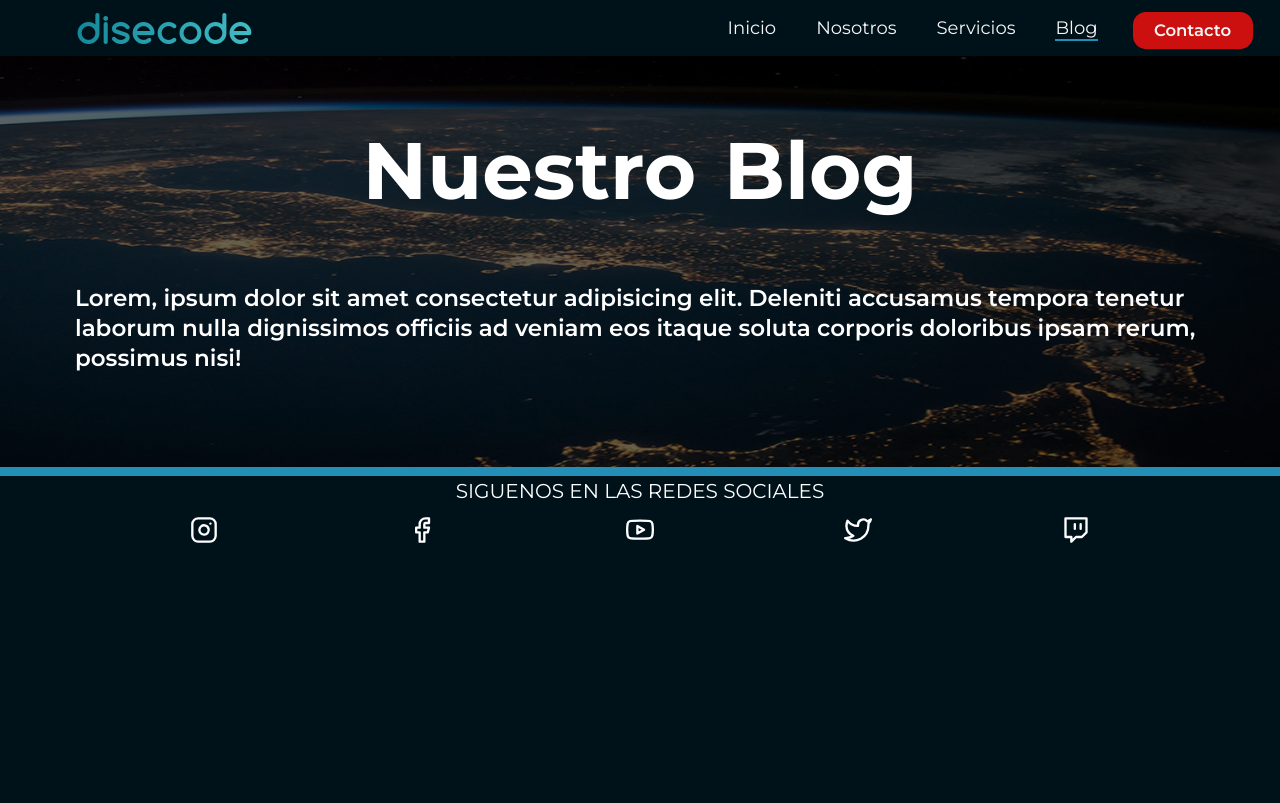
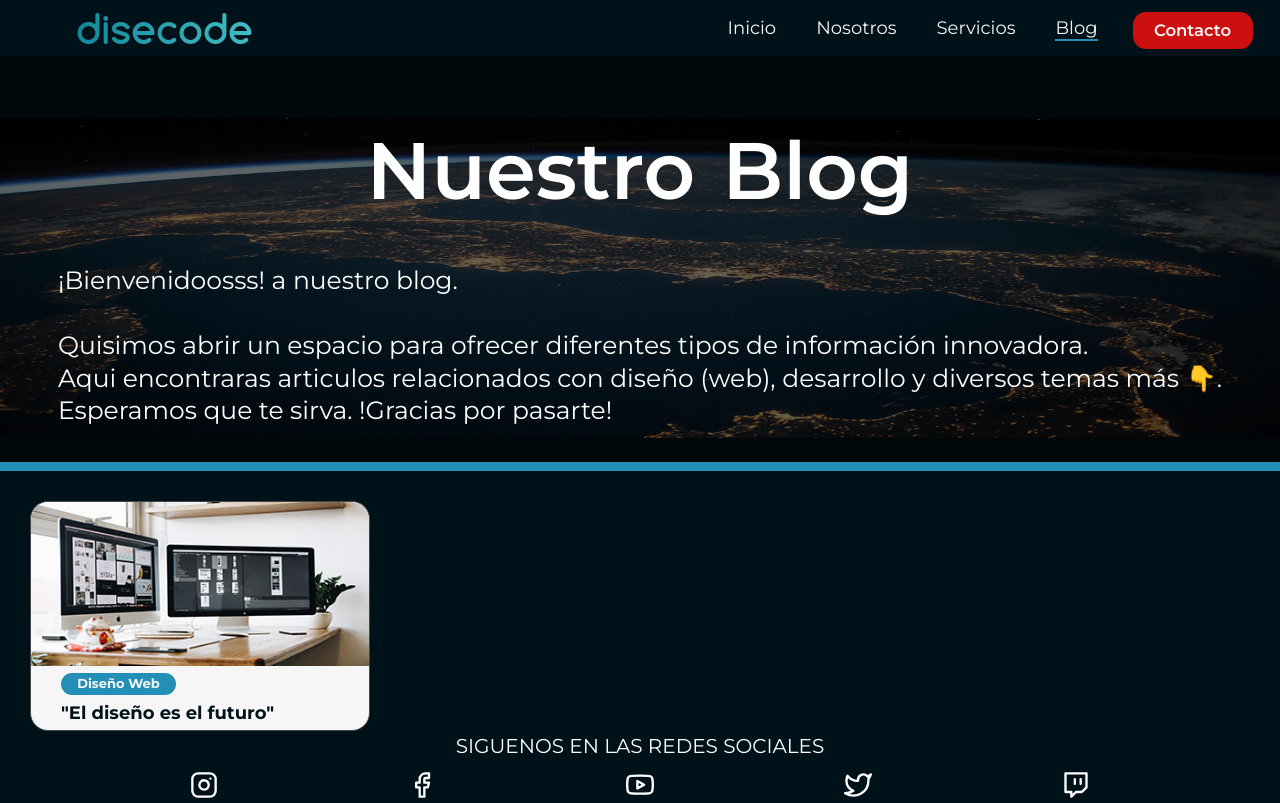
Before and after one commit to Sebastian-Espiritu/proyecto-final, a website: page pages/blog.html in a window 1280 px wide. Drawn offline with nearby package versions, Linux system fonts and the light colour scheme.

Commit message:
modifique la pag-blog

```diff
--- a/pages/blog.html
+++ b/pages/blog.html
@@ -50,9 +50,17 @@
     <header class="encabezado encabezado-blog">
         <div class="fondo__color fondo__color--blog">
             <h1 class="encabezado__titulo encabezado__titulo--blog">Nuestro Blog</h1>
-            <p class="encabezado-blog__texto">Lorem, ipsum dolor sit amet consectetur adipisicing elit. Deleniti accusamus tempora tenetur laborum nulla dignissimos officiis ad veniam eos itaque soluta corporis doloribus ipsam rerum, possimus nisi!</p>
+            <p class="encabezado-blog__texto">¡Bienvenidoosss! a nuestro blog. <br> <br>Quisimos abrir un espacio para ofrecer diferentes tipos de información innovadora.
+            <br> Aqui encontraras articulos relacionados con diseño (web), desarrollo y diversos temas más 👇.
+            <br> Esperamos que te sirva. !Gracias por pasarte! </p>
         </div>
     </header>
+
+    <div class="cont_blog">
+        <a href="../pages/blog.html"><img class="cont_blog--img" src="../img/img-blog-btn.jpg" alt="diseño web"></a>
+        <a class="cont_blog--btn" href="../pages/blog.html">Diseño Web</a>
+        <h3><a href="../pages/blog.html" class="cont_blog--titulo">"El diseño es el futuro"</a></h3>
+    </div>
 
     <footer class="footer">
         <p class="tm_20">SIGUENOS EN LAS REDES SOCIALES</p>
--- a/scss/_blog.scss
+++ b/scss/_blog.scss
@@ -1,13 +1,15 @@
 /*HEADER    ====0000===000==  →→→→→→→======PAGINA----BLOOG====*/
 .encabezado-blog {
     background-image: url(../img/fondo-blog.jpg);
-    height: 42rem;
+    height: auto;
     align-items: center;
+    background-size: contain;
 }
 .fondo__color--blog {
-    height: 42rem;
+    height: auto;
     background-color: rgba( 0, 0, 0, .6);
-    border-bottom: $azul--principal solid 0.9rem
+    border-bottom: $azul--principal solid 0.9rem;
+    margin-bottom: 3rem;
 }
 .encabezado__titulo--blog {
     margin: 0;
@@ -15,11 +17,24 @@
     width: 100%;
     margin-top: 6.7rem;
     font-size: 8rem;
+    font-weight: 600;
 }
 .encabezado-blog__texto {
+    max-width: 135rem;
     line-height: 1.3;
-    font-size: 2.3rem;
-    font-weight: 600;
-    margin: 6.5rem 7.5rem 0 7.5rem;
-    text-align: start;
+    font-size: 2.5rem;
+    margin: 3.5rem 2rem;
+    display: flex;
+    justify-content: center;
+    text-align: center;
 }
+@media (min-width: 756px) {
+    .encabezado-blog__texto {
+        text-align: start;
+    }
+}
+@media (min-width: 1150px) {
+    .encabezado-blog__texto {
+        margin: 4.5rem auto 3.5rem auto;
+    }
+}
--- a/scss/_services.scss
+++ b/scss/_services.scss
@@ -15,7 +15,7 @@
 }
 .encabezado-servicio__titulo {
     color: #f6f6f6;
-    font-weight: 700;
+    font-weight: 600;
     font-size: 8.5rem;
     width: 67.3rem;
     text-align: center;
@@ -23,7 +23,7 @@
 }
 .encabezado-servicio__texto{
     font-size: 2.3rem;
-    font-weight: 700;
+    font-weight: 400;
     color: #f6f6f6;
     width: 85rem;
     text-align: center;
```
Also changed, not shown: css/style.css.
